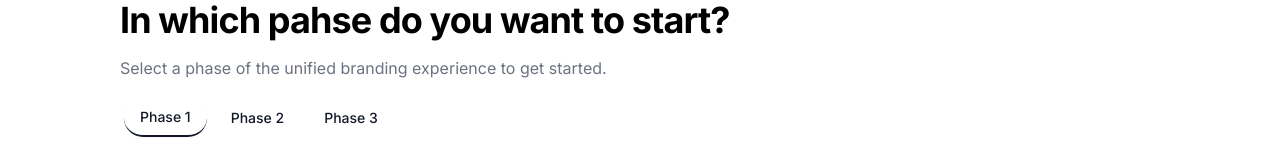
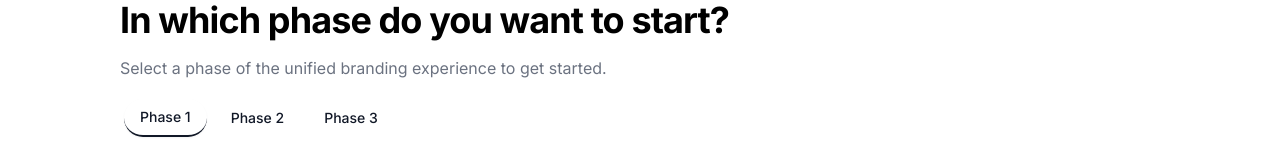
Before and after one commit to MT-Unified-Experience/zeroheight-onboarding, a Next.js app: page / in a window 1280 px wide. Shown: the top 158 px of the page. Built offline with nearby package versions, Linux system fonts and the light colour scheme.

Commit message:
Fixing typo

```diff
--- a/components/component/zero-height-tabs-v2.jsx
+++ b/components/component/zero-height-tabs-v2.jsx
@@ -26,7 +26,7 @@ export function ZeroHeightTabsV2() {
     (<main key="1" className="w-full max-w-6xl mx-auto px-4 py-0 md:px-6 md:py-0">
       <div className="grid gap-8">
         <div className="text-left">
-          <h1 className="text-3xl font-bold tracking-tight sm:text-4xl">In which pahse do you want to start?</h1>
+          <h1 className="text-3xl font-bold tracking-tight sm:text-4xl">In which phase do you want to start?</h1>
           <p className="mt-4 text-gray-500 dark:text-gray-400">
             Select a phase of the unified branding experience to get started.
           </p>
```
